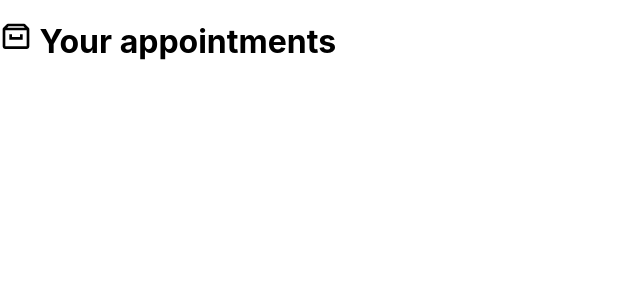
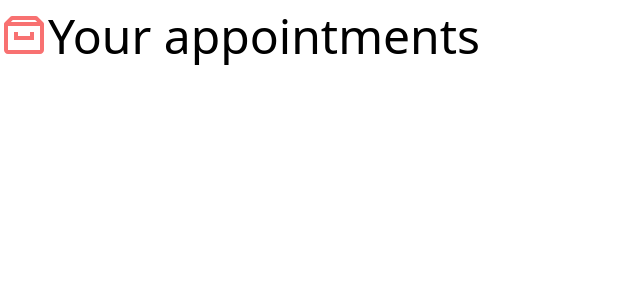
Before and after one commit to leonemsolis/react-interface-course, a React (Create React App) app: page / in a window 1280 px wide. Shown: the top 300 px of the page, without its empty margins (0-640 px from the left). Built offline with nearby package versions, Linux system fonts and the light colour scheme.

Commit message:
Add tailwindcss

```diff
--- a/package.json
+++ b/package.json
@@ -35,5 +35,10 @@
       "last 1 firefox version",
       "last 1 safari version"
     ]
+  },
+  "devDependencies": {
+    "autoprefixer": "^10.4.7",
+    "postcss": "^8.4.14",
+    "tailwindcss": "^3.0.24"
   }
 }
--- /dev/null
+++ b/postcss.config.js
@@ -0,0 +1,6 @@
+module.exports = {
+  plugins: {
+    tailwindcss: {},
+    autoprefixer: {},
+  },
+}
--- a/src/App.js
+++ b/src/App.js
@@ -1,9 +1,11 @@
-import {BiArchive} from "react-icons/bi";
+import { BiArchive } from "react-icons/bi";
 
 function App() {
   return (
-    <div>
-      <h1><BiArchive/> Your appointments</h1>
+    <div className="App container mx-auto mt-3 font-thin">
+      <h1 className="text-5xl">
+        <BiArchive className="inline-block text-red-400 align-top" />Your appointments
+      </h1>
     </div>
   );
 }
--- a/src/index.css
+++ b/src/index.css
@@ -1,13 +1,3 @@
-body {
-  margin: 0;
-  font-family: -apple-system, BlinkMacSystemFont, 'Segoe UI', 'Roboto', 'Oxygen',
-    'Ubuntu', 'Cantarell', 'Fira Sans', 'Droid Sans', 'Helvetica Neue',
-    sans-serif;
-  -webkit-font-smoothing: antialiased;
-  -moz-osx-font-smoothing: grayscale;
-}
-
-code {
-  font-family: source-code-pro, Menlo, Monaco, Consolas, 'Courier New',
-    monospace;
-}
+@tailwind base;
+@tailwind components;
+@tailwind utilities;
--- /dev/null
+++ b/tailwind.config.js
@@ -0,0 +1,9 @@
+module.exports = {
+  content: [
+    "./src/**/*.{js,jsx,ts,tsx}",
+  ],
+  theme: {
+    extend: {},
+  },
+  plugins: [],
+}
```
Also changed, not shown: 2 other files (tests, documents, lock files or other folders).
